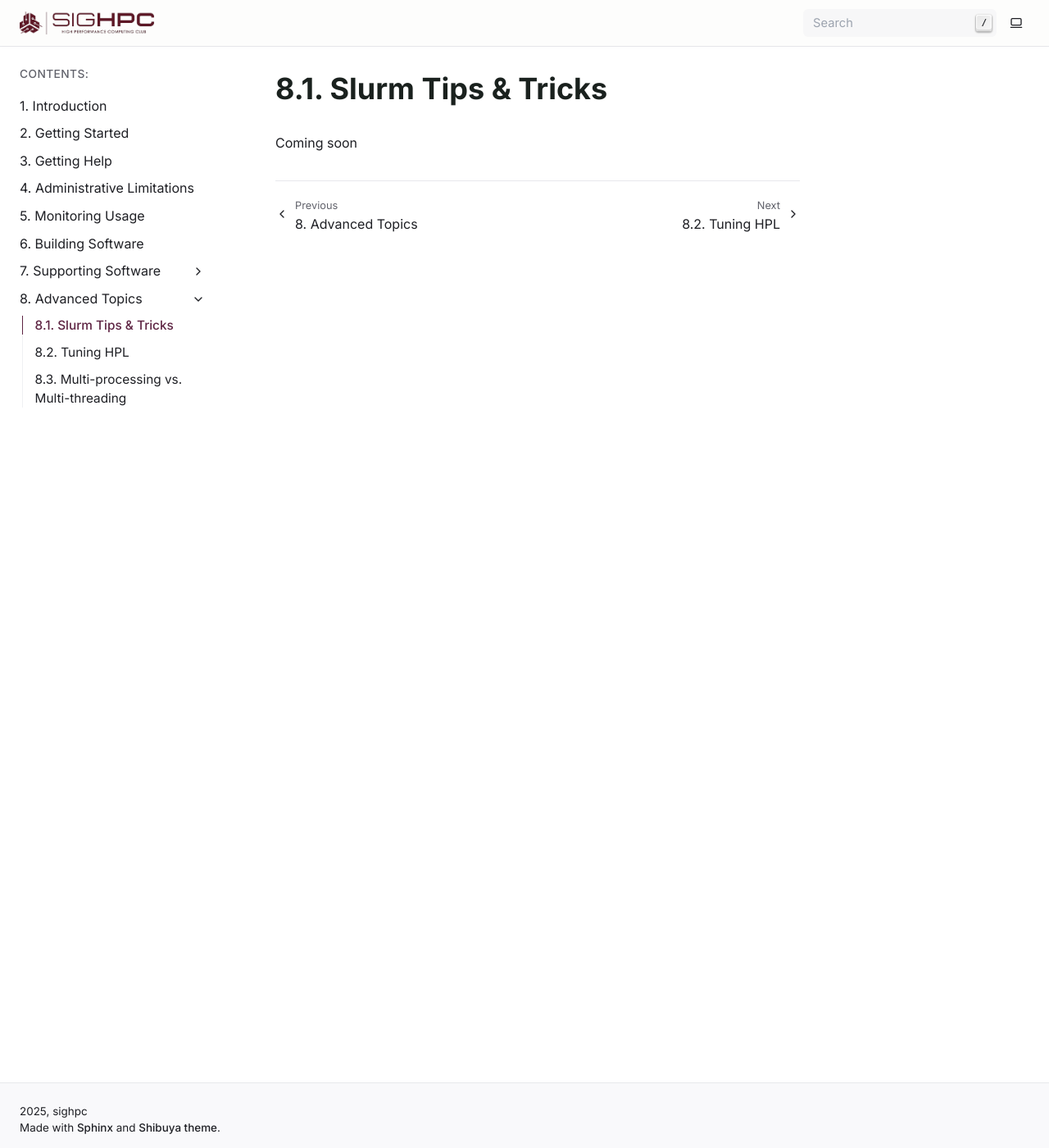
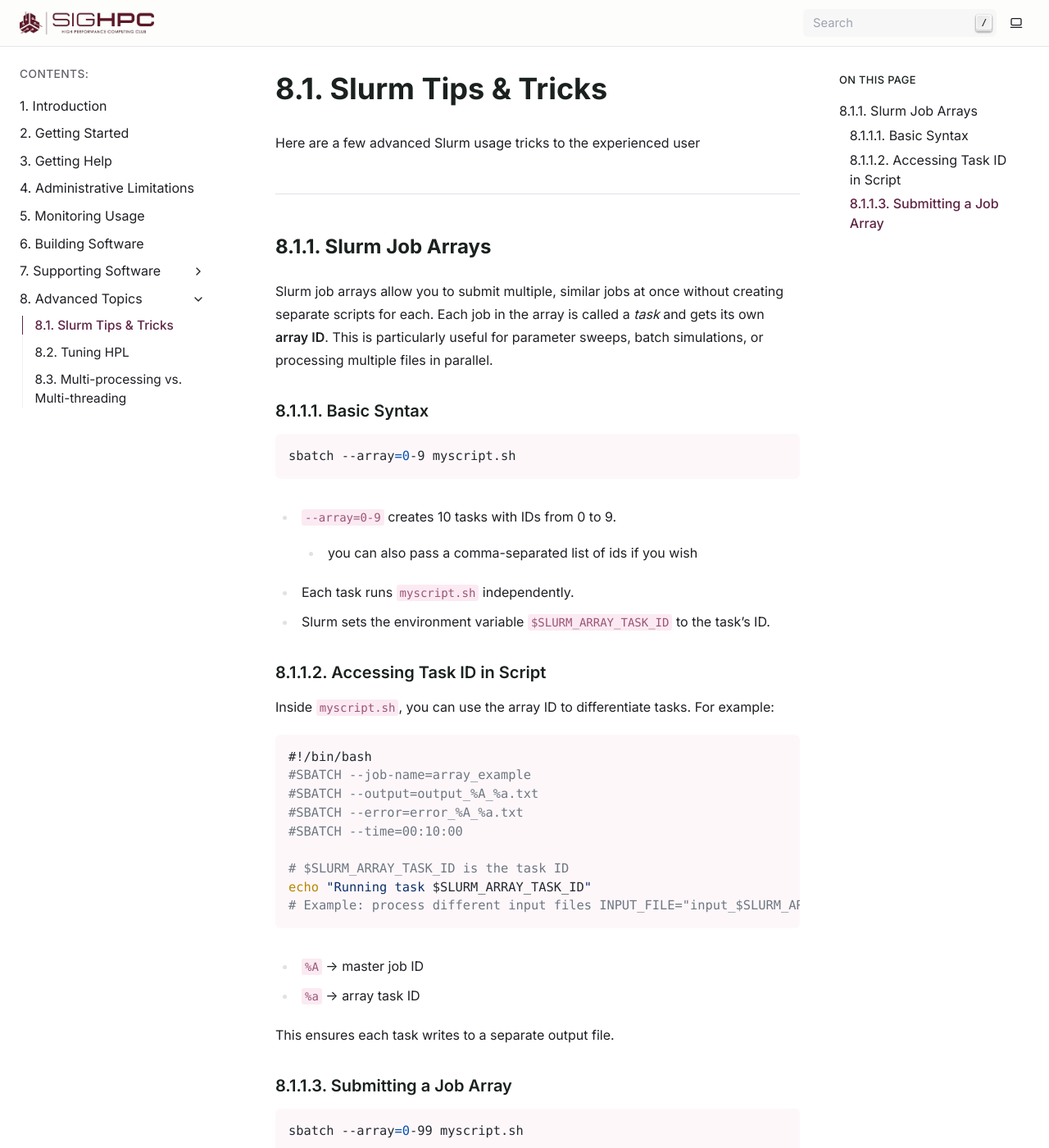
Before and after one commit to msstate-sighpc/muscadine-docs, a Sphinx documentation site: the page built from docs/adv/advanced-slurm.md, in a window 1280 px wide and 1400 px high. Shown: the whole window at 82% size. Built offline with Sphinx 7.4.7, drawn with Linux system fonts in a browser that asks for light colours; some of the changed text lies outside the part shown.

Commit message:
add slurm arrays to adv slurm

````diff
--- a/docs/adv/advanced-slurm.md
+++ b/docs/adv/advanced-slurm.md
@@ -1,3 +1,52 @@
 # Slurm Tips & Tricks
+Here are a few advanced Slurm usage tricks to the experienced user
 
-Coming soon
+ ---
+
+## Slurm Job Arrays
+Slurm job arrays allow you to submit multiple, similar jobs at once without creating separate scripts for each. Each job in the array is called a _task_ and gets its own **array ID**. This is particularly useful for parameter sweeps, batch simulations, or processing multiple files in parallel.
+
+### Basic Syntax
+```bash
+sbatch --array=0-9 myscript.sh
+```
+- `--array=0-9` creates 10 tasks with IDs from 0 to 9.
+	- you can also pass a comma-separated list of ids if you wish
+- Each task runs `myscript.sh` independently.
+- Slurm sets the environment variable `$SLURM_ARRAY_TASK_ID` to the task’s ID.
+
+### Accessing Task ID in Script
+
+Inside `myscript.sh`, you can use the array ID to differentiate tasks. For example:
+
+```bash
+#!/bin/bash
+#SBATCH --job-name=array_example
+#SBATCH --output=output_%A_%a.txt
+#SBATCH --error=error_%A_%a.txt
+#SBATCH --time=00:10:00
+
+# $SLURM_ARRAY_TASK_ID is the task ID
+echo "Running task $SLURM_ARRAY_TASK_ID"
+# Example: process different input files INPUT_FILE="input_$SLURM_ARRAY_TASK_ID.txt" cat $INPUT_FILE`
+```
+
+- `%A` → master job ID
+- `%a` → array task ID
+
+This ensures each task writes to a separate output file.
+
+### Submitting a Job Array
+
+```bash
+sbatch --array=0-99 myscript.sh
+```
+
+- Creates 100 tasks (IDs 0–99).
+- Slurm can limit concurrent tasks using `%`:
+
+```bash
+sbatch --array=0-99%10 myscript.sh
+```
+
+- Only 10 tasks run simultaneously; the rest wait in the queue.
````
